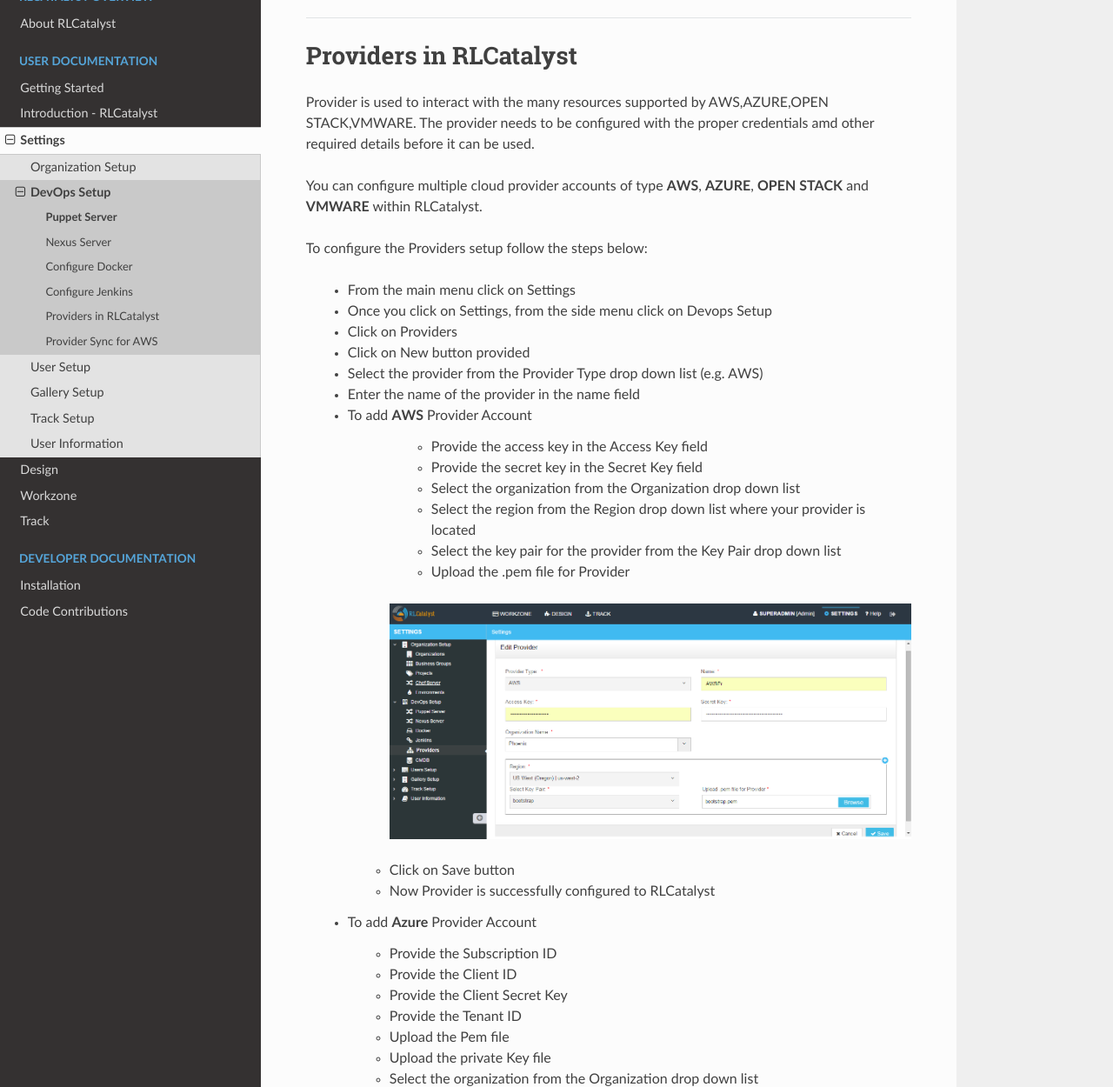
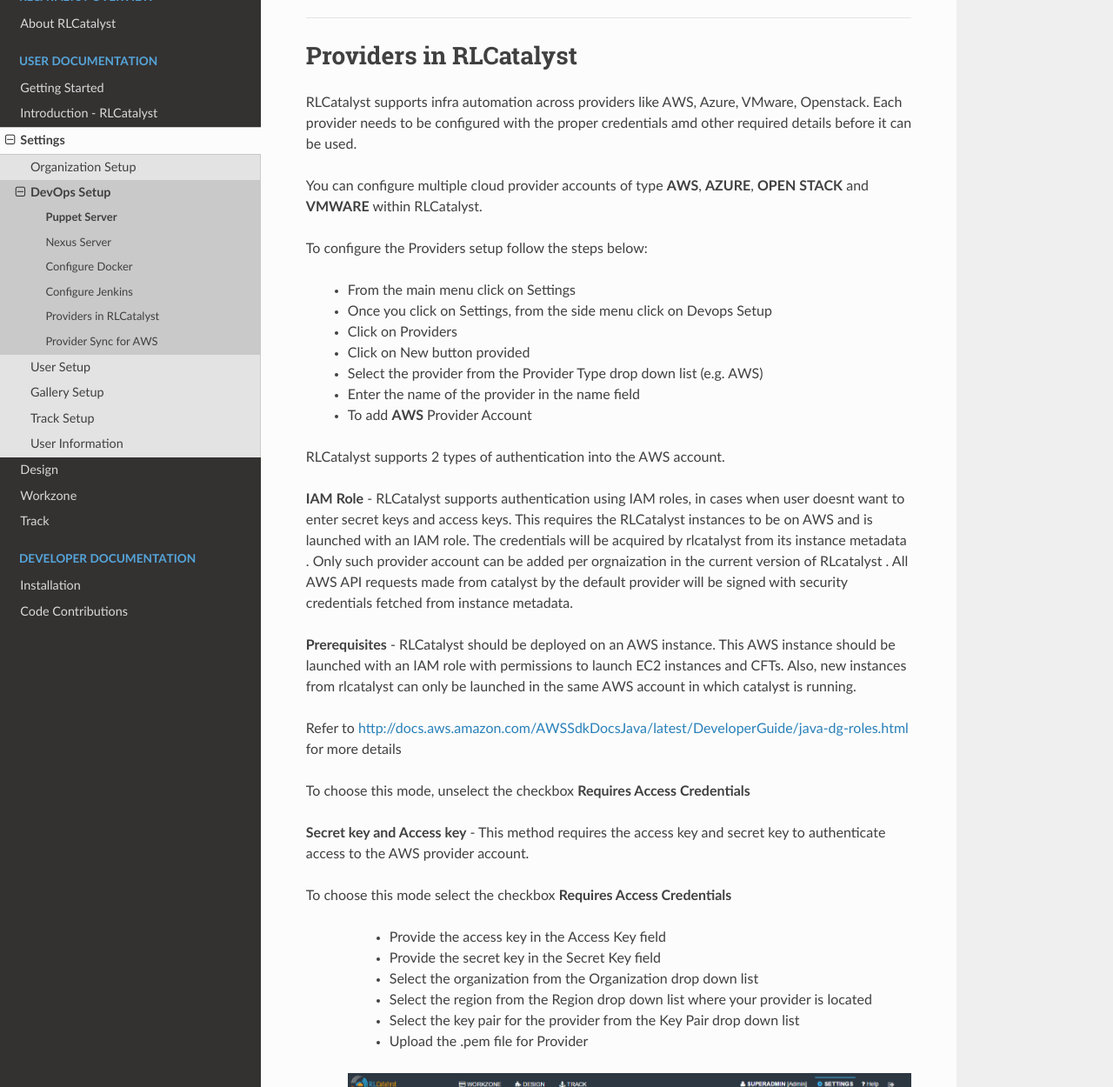
Before and after one commit to RLOpenCatalyst/catdocs, a Sphinx documentation site: the page built from Catalyst/source/configmanagement.rst, in a window 1280 px wide and 1400 px high, scrolled down 7122 px, cut to the strip 150-1400 px from the top of the window. Shown: the whole strip at 87% size. Built offline with Sphinx 7.4.7 and the Read the Docs theme 2.0.0, drawn with Linux system fonts in a browser that asks for light colours.

Commit message:
Updating details of IAM roles

```diff
--- a/Catalyst/source/configmanagement.rst
+++ b/Catalyst/source/configmanagement.rst
@@ -207,7 +207,7 @@
 Providers in RLCatalyst
 ^^^^^^^^^^^^^^^^^^^^^^^^
 
-Provider is used to interact with the many resources supported by AWS,AZURE,OPEN STACK,VMWARE. The provider needs to be configured with the proper credentials amd other required details before it can be used.
+RLCatalyst supports infra automation across providers like AWS, Azure, VMware, Openstack. Each provider needs to be configured with the proper credentials amd other required details before it can be used.
 
 You can configure multiple cloud provider accounts  of type **AWS**, **AZURE**, **OPEN STACK** and **VMWARE** within RLCatalyst.
 
@@ -221,6 +221,21 @@
  * Enter the name of the provider in the name field
 
  * To add **AWS** Provider Account
+
+RLCatalyst supports 2 types of authentication into the AWS account.
+
+**IAM Role** - RLCatalyst supports authentication using IAM roles, in cases when user doesnt want to enter secret keys and access keys. This requires the RLCatalyst instances to be on AWS and is launched with an IAM role. The credentials will be acquired by rlcatalyst from its instance metadata . Only such provider account can be added per orgnaization in the current version of RLcatalyst . All AWS API requests made from catalyst by the default provider will be signed with security credentials fetched from instance metadata.
+
+**Prerequisites** -
+RLCatalyst should be deployed on an AWS instance. This AWS instance should be launched with an IAM role with permissions to launch EC2 instances and CFTs. Also, new instances from rlcatalyst can only be launched in the same AWS account in which catalyst is running.
+
+Refer to http://docs.aws.amazon.com/AWSSdkDocsJava/latest/DeveloperGuide/java-dg-roles.html for more details
+
+To choose this mode, unselect the checkbox **Requires Access Credentials**
+
+**Secret key and Access key** - This method requires the access key and secret key to authenticate access to the AWS provider account.
+
+To choose this mode select the  checkbox **Requires Access Credentials**
 
  	* Provide the access key  in the Access Key field
  	* Provide the secret key in the Secret Key field
@@ -238,7 +253,7 @@
     * Now Provider is successfully configured to RLCatalyst
 
 
- * To add **Azure** Provider Account
+* To add **Azure** Provider Account
 
     * Provide the Subscription ID
     * Provide the Client ID
@@ -253,7 +268,7 @@
 
 
 
- * To add **OpenStack** Provider Account
+* To add **OpenStack** Provider Account
 
     * Provide the Username
     * Provide the password
@@ -273,7 +288,7 @@
 
 
 
- * To add **VMWare** Provider Account
+* To add **VMWare** Provider Account
 
     * Provide the Username
     * Provide the password
--- a/Catalyst/source/gettingstarted.rst
+++ b/Catalyst/source/gettingstarted.rst
@@ -89,8 +89,9 @@
 
 Advanced Features with Cloud Providers
 ^^^^^^^^^^^^^^^^^^^^^^^^^^^^^^^^^^^^^^
+Prerequisite : An AWS account should be available
 
-Add your cloud provider details and start provisioning infrastructure dynamically from within RLCatalyst .
+RLCatalyst comes with the flexibility to create blueprints to automate dynamic provisioning on the cloud provider of your choice . Currently AWS, Azure, VMware and Openstack are supported. To start experiencing, add your provider account details in RLCatalyst
 
 * :ref:`Launch New Ubuntu Instance and Install-Jboss`
 
```
Also changed, not shown: Catalyst/source/gettingimplemented.rst (+10 -8 lines).
